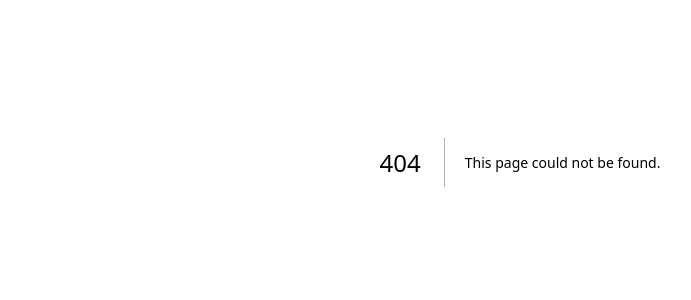
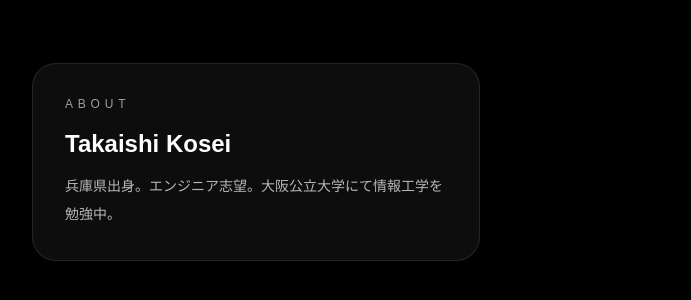
Before and after one commit to tkosei2003/tkoseiportfolio, a Next.js app: page /about in a window 1280 px wide. Before the commit this address had no page. Shown: the part 238-538 px from the top of the page, without its empty margins (120-811 px from the left). Built offline with nearby package versions, Linux system fonts and the light colour scheme.

Commit message:
feat(about): aboutページの仮実装とページ遷移アニメーション

```diff
--- /dev/null
+++ b/app/(site)/about/page.tsx
@@ -0,0 +1,17 @@
+'use client';
+import { useEffect } from 'react';
+import { useRouter } from 'next/navigation';
+import About from '@components/sections/About';
+
+export default function AboutPage() {
+  const router = useRouter();
+  useEffect(() => {
+    const handler = (e: WheelEvent) => {
+      if (e.deltaY < -50) router.push('/');
+    };
+    window.addEventListener('wheel', handler, { passive: true });
+    return () => window.removeEventListener('wheel', handler);
+  }, [router]);
+
+  return <About />;
+}
--- /dev/null
+++ b/app/(site)/layout.tsx
@@ -0,0 +1,23 @@
+'use client';
+import type { ReactNode } from 'react';
+import { AnimatePresence, motion } from 'framer-motion';
+import { usePathname } from 'next/navigation';
+import '../globals.css';
+
+export default function SiteLayout({ children }: { children: ReactNode }) {
+  const pathname = usePathname();
+  return (
+    <AnimatePresence mode="wait" initial={false}>
+      <motion.div
+        key={pathname}
+        className="min-h-screen bg-black text-white"
+        initial={{ opacity: 0, y: 0 }}
+        animate={{ opacity: 1, y: 0 }}
+        //exit={{ opacity: 0, y: -40 }}
+        transition={{ duration: 2.0, ease: 'easeInOut' }}
+      >
+        {children}
+      </motion.div>
+    </AnimatePresence>
+  );
+}
--- a/app/(site)/page.tsx
+++ b/app/(site)/page.tsx
@@ -1,9 +1,34 @@
+'use client';
+import { motion } from 'framer-motion';
+import { useEffect } from 'react';
+import { useRouter } from 'next/navigation';
 import Hero from '@components/sections/Hero';
 
-export default function Home() {
+export default function HomePage() {
+  const router = useRouter();
+  useEffect(() => {
+    let locked = false;
+    const handler = (e: WheelEvent) => {
+      if (locked || e.deltaY <= 50) return;
+      locked = true;
+      router.push('/about');
+      setTimeout(() => {
+        locked = false;
+      }, 800); // 遷移完了まで無視
+    };
+    window.addEventListener('wheel', handler, { passive: true });
+    return () => window.removeEventListener('wheel', handler);
+  }, [router]);
   return (
-    <main className="min-h-screen w-full">
+    <motion.main
+      key="home"
+      initial={{ opacity: 1, y: 0 }}
+      animate={{ opacity: 1, y: 0 }}
+      exit={{ opacity: 0, y: -120 }}
+      transition={{ duration: 1.0, ease: [0.25, 0.1, 0.25, 1] }}
+      className="min-h-screen w-full"
+    >
       <Hero />
-    </main>
+    </motion.main>
   );
 }
--- /dev/null
+++ b/app/components/sections/About.tsx
@@ -0,0 +1,51 @@
+export default function About() {
+  return (
+    <section className="relative mx-auto flex min-h-screen max-w-5xl items-center px-6 py-24">
+      <div className="flex flex-col gap-8 lg:flex-row lg:items-center">
+        {/* 名刺カード */}
+        <div className="relative w-full max-w-md rounded-3xl border border-white/10 bg-white/5 p-8 shadow-[0_20px_80px_-40px_rgba(0,0,0,0.6)] backdrop-blur">
+          <p className="text-xs tracking-[0.3rem] text-white/60 uppercase">About</p>
+          <h2 className="mt-4 text-2xl font-semibold text-white">Takaishi Kosei</h2>
+          <p className="mt-3 text-sm leading-7 text-white/70">
+            兵庫県出身。エンジニア志望。大阪公立大学にて情報工学を勉強中。
+          </p>
+          {/* <h2 className="mt-6 text-xl font-medium text-white">Skills</h2>
+                    <h2 className="mt-4 text-sm font-medium text-white/80">研究</h2>
+                    <ul className="mt-2 flex flex-wrap gap-2">
+                        {['Python'].map((skill) => (
+                            <li
+                                key={skill}
+                                className="rounded-full bg-white/10 px-3 py-1 text-xs text-white/80"
+                            >
+                                {skill}
+                            </li>
+                        ))}
+                    </ul>
+                    <h2 className="mt-4 text-sm font-medium text-white/80">インターンシップ</h2>
+                    <ul className="mt-2 flex flex-wrap gap-2">
+                        {['Python', 'Dart', 'Flutter', 'JavaScript', 'HTML'].map((skill) => (
+                            <li
+                                key={skill}
+                                className="rounded-full bg-white/10 px-3 py-1 text-xs text-white/80"
+                            >
+                                {skill}
+                            </li>
+                        ))}
+                    </ul>
+                    <h2 className="mt-4 text-sm font-medium text-white/80">個人開発＆趣味</h2>
+                    <ul className="mt-2 flex flex-wrap gap-2">
+                        {['TypeScript', 'React', 'Next.js', 'Three.js', 'Blender'].map((skill) => (
+                            <li
+                                key={skill}
+                                className="rounded-full bg-white/10 px-3 py-1 text-xs text-white/80"
+                            >
+                                {skill}
+                            </li>
+                        ))}
+                    </ul> */}
+        </div>
+        {/* 背景オブジェクトや縦見出しは後で追加 */}
+      </div>
+    </section>
+  );
+}
--- a/app/components/sections/Hero.tsx
+++ b/app/components/sections/Hero.tsx
@@ -1,5 +1,4 @@
 'use client';
-
 import HeroParticles from '@components/canvas/HeroParticles';
 
 export default function Hero() {
```
